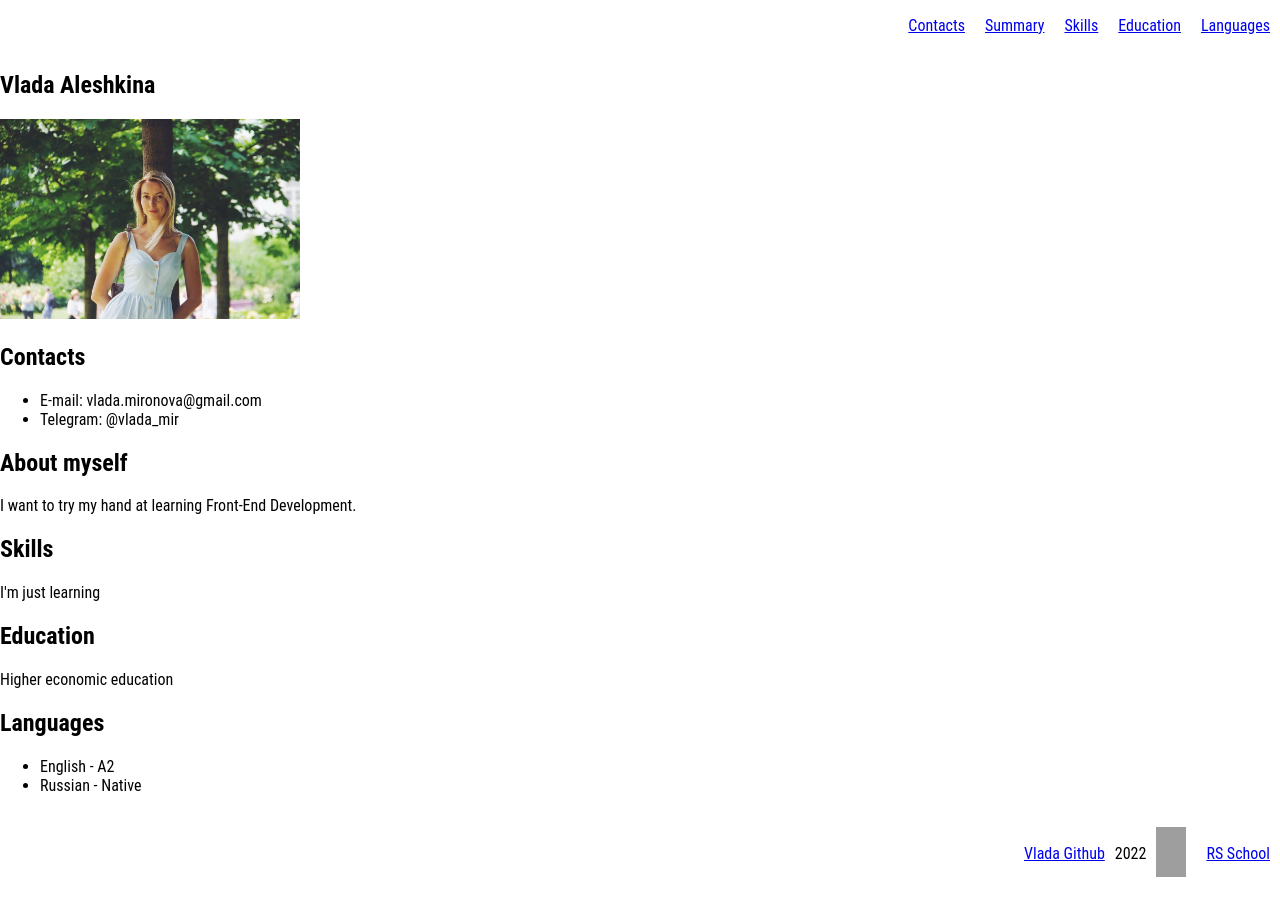
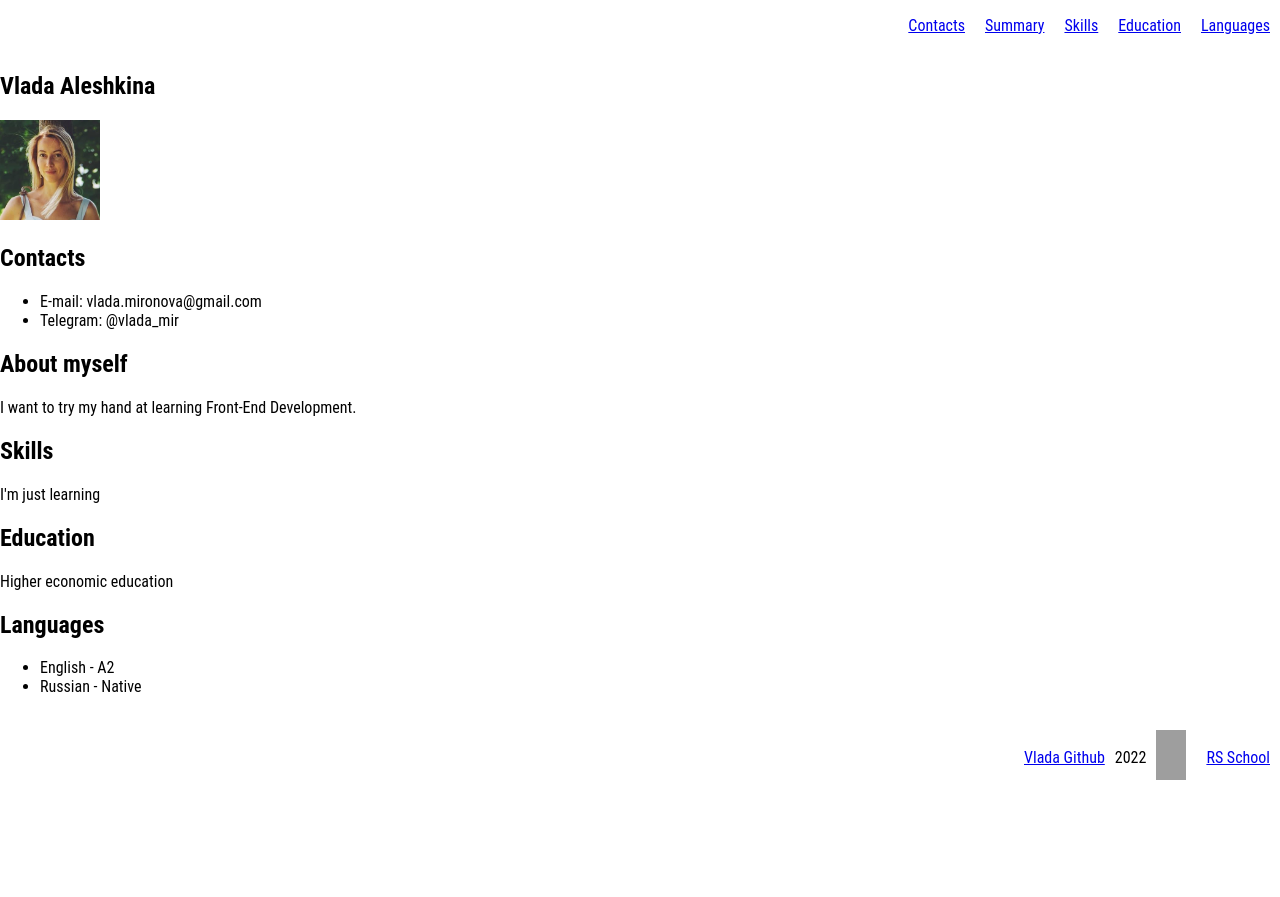
Before and after one commit to vlada-mir/rsschool-cv, a plain HTML site: page index.html in a window 1280 px wide. After the commit the page ends 800 px from the top, so only its background shows below. Drawn offline with Linux system fonts and the light colour scheme; grey boxes are pictures that could not be loaded.

Commit message:
fix: change photo

```diff
--- a/index.html
+++ b/index.html
@@ -28,7 +28,7 @@
   <main>
     <section class="section" id="profile">
       <h1 class="section-title">Vlada Aleshkina</h1>
-      <img src="assets/image.jpg" alt="my photo" width="300" height="200">
+      <img src="assets/image.png" alt="my photo" width="100" height="100">
     </section>
     <section class="section" id="contacts">
       <h2 class="section-title">Contacts</h2>
```
Also changed, not shown: assets/image.JPG (deleted), assets/image.png (added), 1 other file.
